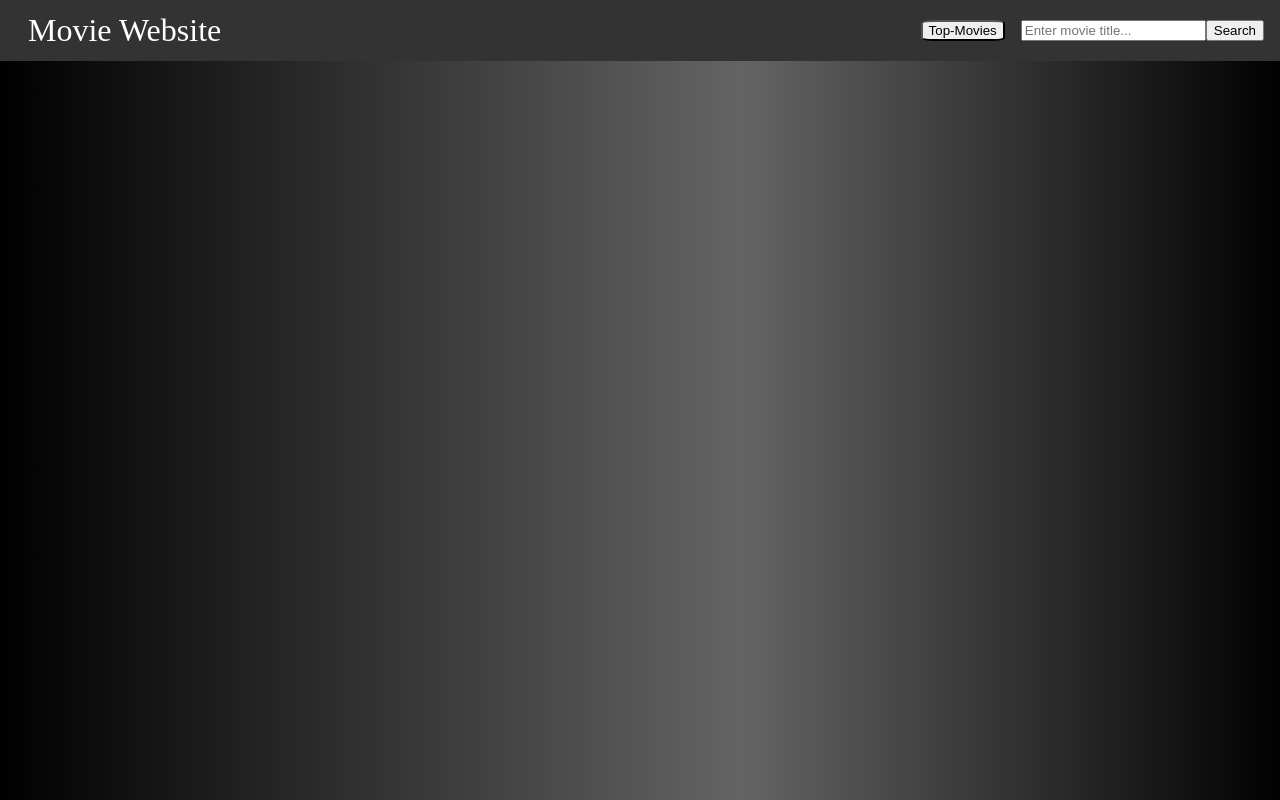
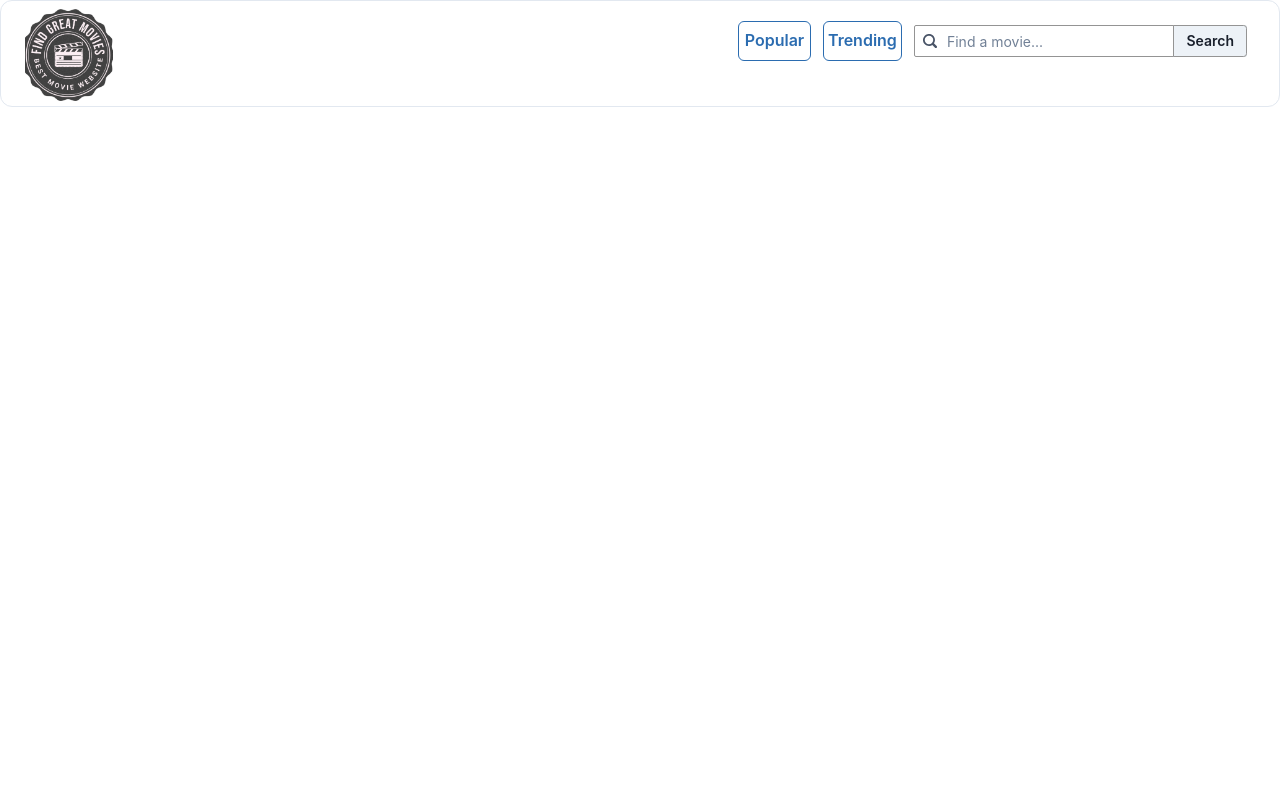
Before and after one commit to pbroz35/movie-website, a React (Vite) app in the folder client/: page / in a window 1280 px wide. Built offline with nearby package versions, Linux system fonts and the light colour scheme.

Commit message:
fixed certain images not showing

```diff
--- a/client/package.json
+++ b/client/package.json
@@ -10,7 +10,12 @@
     "preview": "vite preview"
   },
   "dependencies": {
+    "@chakra-ui/icons": "^2.1.1",
+    "@chakra-ui/react": "^2.8.2",
+    "@emotion/react": "^11.11.4",
+    "@emotion/styled": "^11.11.5",
     "express": "^4.19.2",
+    "framer-motion": "^11.2.14",
     "react": "^18.3.1",
     "react-dom": "^18.3.1"
   },
--- a/client/src/App.css
+++ b/client/src/App.css
@@ -5,17 +5,12 @@
 
 body {
   margin: 0;
-  background: linear-gradient(to right, rgb(0, 0, 0) 0%, rgb(101, 100, 100) 58%, rgb(1, 1, 1) 100%);
 
 }
 
-.button{
-  border-radius: 15%;
-
-}
 
 .popular-movies-text{
-  color: white;
+  color: black;
 }
 
 .popular-movies-text {
@@ -47,17 +42,17 @@ body {
 }
 
 .nav {
-  background-color: #333;
-  color: white;
+  color: black;
   display: flex;
   justify-content: space-between;
   align-items: center;
   gap: 2rem;
   padding: 0 1rem;
+
 }
 
 .site-title {
-  font-size: 2rem;
+  font-size: 2.3rem;
 }
 
 .nav ul {
@@ -76,11 +71,3 @@ body {
   align-items: center;
   padding: .75rem;
 }
-
-.nav li.active {
-  background-color: #555;
-}
-
-.nav li:hover {
-  background-color: #818181;
-}
--- a/client/src/App.tsx
+++ b/client/src/App.tsx
@@ -18,6 +18,7 @@ function App() {
      <CardContainer data = {data} ></CardContainer>
 
 
+
     </>
   );
 }
--- a/client/src/CardContainer.tsx
+++ b/client/src/CardContainer.tsx
@@ -1,11 +1,21 @@
+
 const CardContainer = ({data}) => {
+
+  const sayHello = (movieOver) =>
+  {
+    console.log("Hello");
+    console.log(movieOver);
+
+  }
+
+
   return (
     <ul className="popular-movies-text">
       {data
         .filter(movie => movie.backdrop_path) // Filter out movies with null backdrop_path
         .map((movie) => (
           <li key={movie.id} className="movie-item">
-            <img className="movie-image" src={`https://image.tmdb.org/t/p/w500/${movie.backdrop_path}`} alt={movie.title} />
+            <img className="movie-image" src={`https://image.tmdb.org/t/p/w500/${movie.backdrop_path}`} alt={movie.title} onClick={() => sayHello(movie.overview)}/>
             <div className="movie-title">{movie.title}</div>
           </li>
         ))}
--- a/client/src/NavBar.tsx
+++ b/client/src/NavBar.tsx
@@ -1,4 +1,22 @@
 import { useState } from "react";
+import {  ButtonGroup } from "@chakra-ui/react";
+import {
+  Button,
+  Input,
+  InputGroup,
+  InputLeftElement,
+  InputRightAddon,
+  Box,
+  Heading,
+  Flex,
+  Spacer,
+  Stack,
+} from "@chakra-ui/react";
+
+import { Image } from "@chakra-ui/react";
+import { SearchBar } from "./components/SearchBar";
+
+
 
 const NavBar = ({ data, setData, search, setSearch }) => {
   const fetchMovies = () => {
@@ -16,11 +34,9 @@ const NavBar = ({ data, setData, search, setSearch }) => {
   };
 
   const updateSearch = (e) => {
-
     setSearch(e.target.value);
     console.log("set search");
   };
-
 
   const fetchSearch = () => {
     console.log("Getting results for:", search);
@@ -41,50 +57,40 @@ const NavBar = ({ data, setData, search, setSearch }) => {
       });
   };
 
+  return (
 
-  return (
-    <nav className="nav">
-      <a href="/" className="site-title">
-        Movie Website
-      </a>
-      <ul>
-        <li>
-          <button
-            className="button"
-            onClick={() => {
+
+    <Box pt={3} pl={6} pr={6} maxW='bg' borderWidth='1.5px' borderRadius='xl' overflow='hidden' >
+    <Flex align={"center-align"} justifyContent={"space-between"}>
+      <Box>
+        <Image padding={1} mt={-2} ml={-1} mb={1.4}
+          src="/new-icon.jpg"
+          alt="icon"
+          boxSize="100px" // Optional: Set the size of the image container
+          objectFit="cover"
+        />
+      </Box>
+
+      <Box width={525}>
+        <Stack spacing={3} direction={"row"} align={"center"} m={"0.5rem"}>
+
+          <Button colorScheme="blue" variant='outline' onClick={() => {
               if (data.length === 0) {
                 fetchMovies();
               } else {
                 setData([]);
               }
-            }}
-          >
-            Top-Movies
-          </button>
-        </li>
+            }}>Popular</Button>
 
-        <li>
-          <form
-            onChange={(e) => {
-              e.preventDefault();
-              updateSearch(e);
-            }}
+          <Button colorScheme="blue" variant='outline'>Trending</Button>
 
-            onSubmit={(e) => {e.preventDefault(); fetchSearch()}}
-          >
-            <label htmlFor="searchInput"></label>
-            <input
-              type="text"
-              id="searchInput"
-              name="search"
-              placeholder="Enter movie title..."
-            />
-            <button type="submit">Search</button>
-          </form>
-        </li>
-      </ul>
-    </nav>
-  );
-};
+          <SearchBar></SearchBar>
+
+        </Stack>
+      </Box>
+    </Flex>
+  </Box>
+
+  )}
 
 export default NavBar;
--- /dev/null
+++ b/client/src/components/SearchBar.tsx
@@ -0,0 +1,30 @@
+import {
+    Button,
+    Input,
+    InputGroup,
+    InputLeftElement,
+    InputRightAddon
+  } from "@chakra-ui/react";
+  import { Search2Icon } from "@chakra-ui/icons";
+
+  export const SearchBar = () => {
+    return (
+      <>
+        <InputGroup borderRadius={9} size="sm">
+          <InputLeftElement
+            pointerEvents="none"
+            children={<Search2Icon color="gray.600" />}
+          />
+          <Input type="text" placeholder="Find a movie..." border="1px solid #949494" />
+          <InputRightAddon
+            p={0}
+            border="none"
+          >
+            <Button size="sm" borderLeftRadius={0} borderRightRadius={3.3} border="1px solid #949494">
+              Search
+            </Button>
+          </InputRightAddon>
+        </InputGroup>
+      </>
+    );
+  };
--- a/client/src/main.tsx
+++ b/client/src/main.tsx
@@ -1,13 +1,14 @@
-import React from 'react'
-import ReactDOM from 'react-dom/client'
-import App from './App.tsx'
+import React from "react";
+import ReactDOM from "react-dom/client";
+import App from "./App.tsx";
 
 //import Chakra UI
-import {ChakraProvider} from '@chakra-ui/react'
+import { ChakraProvider } from "@chakra-ui/react";
 
-
-ReactDOM.createRoot(document.getElementById('root')!).render(
+ReactDOM.createRoot(document.getElementById("root")!).render(
   <React.StrictMode>
-    <App />
-  </React.StrictMode>,
-)
+    <ChakraProvider>
+      <App />
+    </ChakraProvider>
+  </React.StrictMode>
+);
```
Also changed, not shown: client/public/new-icon.jpg (added), client/src/pages/search.tsx (deleted), client/src/pages/topMovies.tsx (deleted), 1 other file (tests, documents, lock files or other folders). Lines whose indentation alone changed are shown as unchanged.
